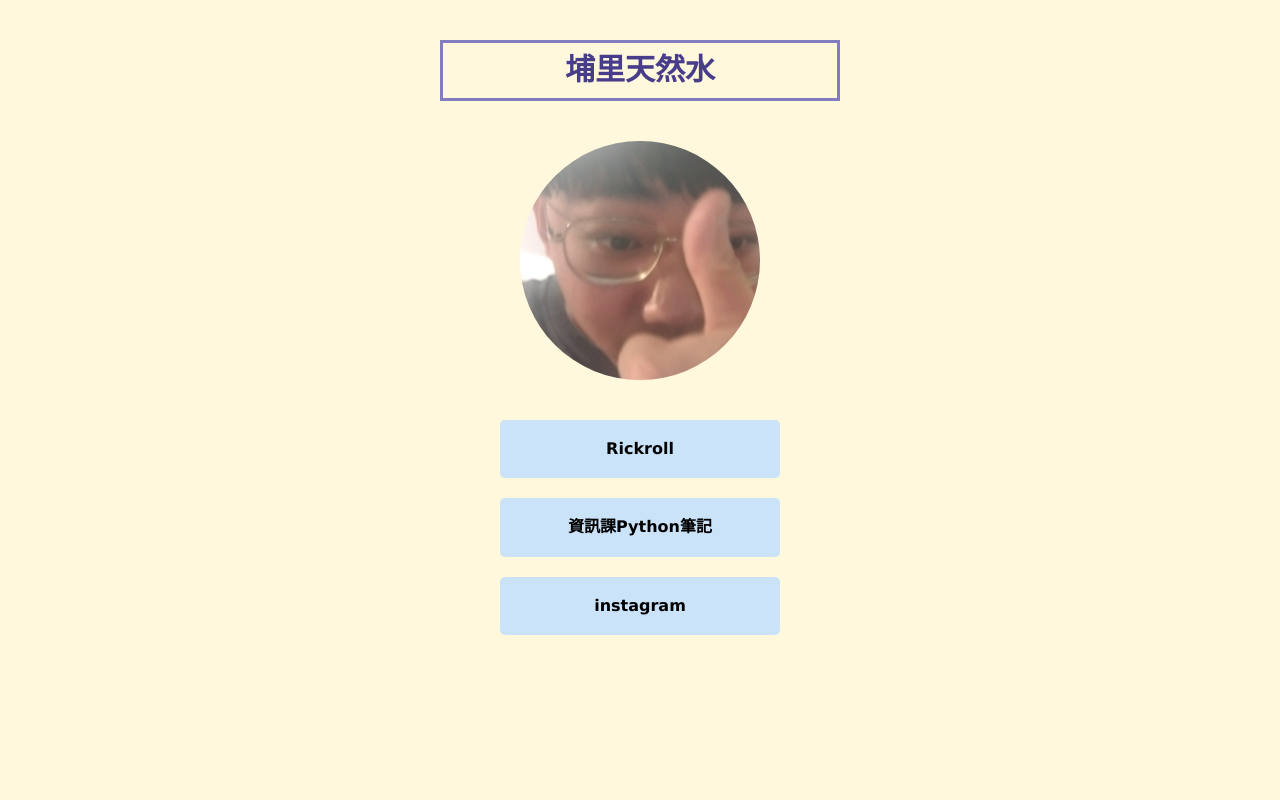
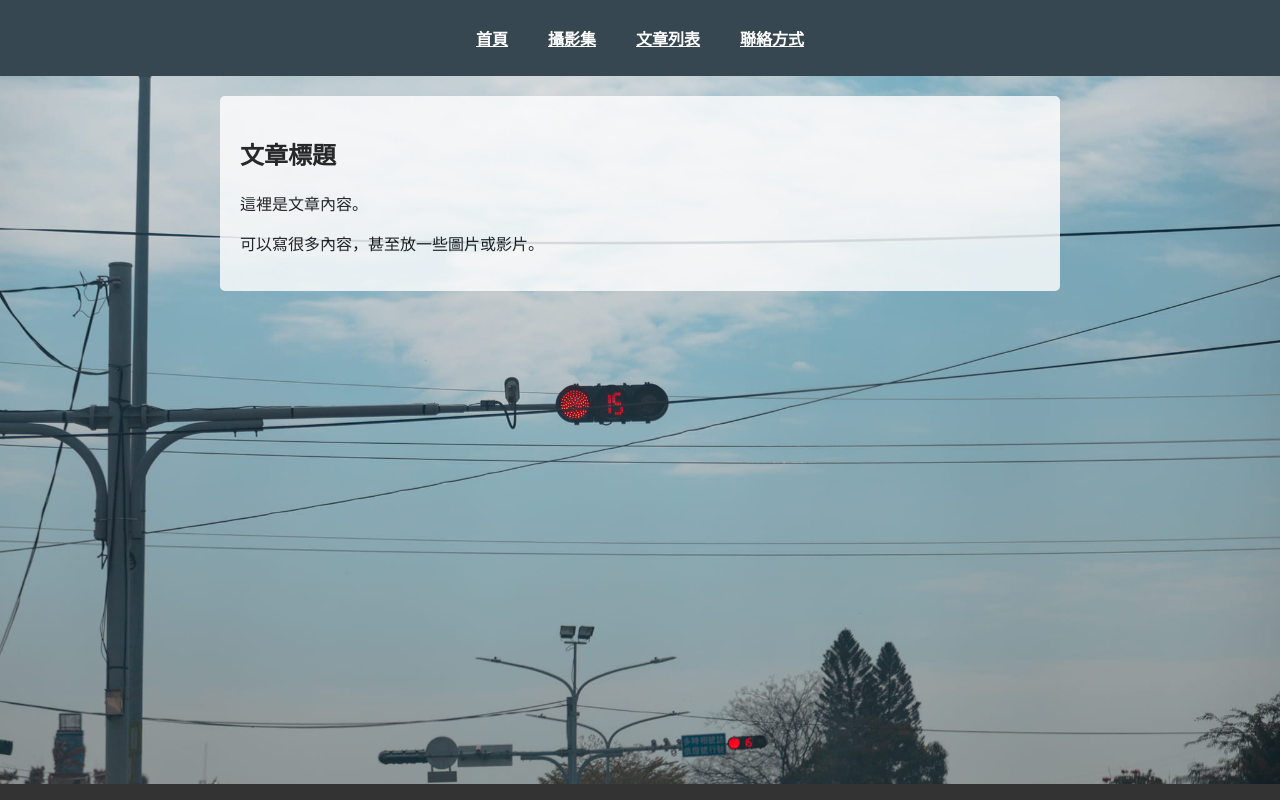
Before and after one commit to Nues0913/web, a plain HTML site: page index.html in a window 1280 px wide. Drawn offline with Linux system fonts and the light colour scheme.

Commit message:
new web test

```diff
--- /dev/null
+++ b/css/index_style.css
@@ -0,0 +1,73 @@
+ul {
+    list-style-type: none;
+}
+body {
+    font-family: Arial, sans-serif;
+    margin: 0;
+    padding: 0;
+    background-color: #f4f4f4;
+    background-image: url("../img/img1.jpg");
+    background-size: cover;
+    background-repeat: no-repeat;
+}
+header nav {
+    background-color: #364751;
+    color: #fff;
+    padding: 10px;
+    text-align: center;
+}
+header nav ul {
+    color: #fff;
+    display: flex;
+    justify-content: center;
+    padding: 0;
+}
+header nav ul li {
+    margin: 0 20px;
+}
+header nav ul li a {
+    font-weight: bold;
+    color: #fff;
+}
+header nav ul li a:hover{
+    text-decoration: underline double;
+}
+main {
+    padding: 20px;
+    max-width: 800px;
+    margin: 20px auto;
+    background-color: #fff;
+    border-radius: 5px;
+    opacity: 0.8;
+}
+footer {
+    background-color: #333;
+    color: #fff;
+    text-align: center;
+    padding: 0;
+    position: fixed;
+    bottom: 0;
+    width: 100%;
+}
+
+@media screen and (max-width:640px) {
+
+    main {
+        padding: 20px;
+        max-width: 800px;
+        margin: 20px 15px;
+        background-color: #fff;
+        border-radius: 5px;
+        opacity: 0.8;
+    }
+    body {
+        font-family: Arial, sans-serif;
+        margin: 0;
+        padding: 0;
+        background-color: #f4f4f4;
+        background-image: url("../img/Anping.JPG");
+        background-size: 150%;
+        background-repeat:repeat;
+        background-position-x: center;
+    }
+}
--- a/index.html
+++ b/index.html
@@ -1,21 +1,30 @@
 <!DOCTYPE html>
 <html>
     <head>
-        <meta charset="utf-8">
+        <title>Thought jar</title>
         <meta name="viewport" content="width=device-width,initial-scale=1">
-        <link rel="stylesheet" href="css/reset.css">
-        <link rel="stylesheet" href="css/style.css">
-        <title>Nues の web</title>
+        <link rel="stylesheet" href="css/index_style.css">
     </head>
     <body>
-        <h1>埔里天然水</h1>
-        <p>
-            <img src="img\head_shot.jpg" alt="大頭照" width="300px">
-        </p>
-        <ul>
-            <li><a href = "https://www.youtube.com/watch?v=dQw4w9WgXcQ">Rickroll</a></li>
-            <li><a href = "https://hackmd.io/0fT5WbSuRTqoIK_J4HO7Iw">資訊課Python筆記</a></li>
-            <li><a href = "https://www.instagram.com/nues0913_/">instagram</a></li>
-        </ul>
+        <header>
+            <nav>
+                <ul>
+                    <li><a href="#">首頁</a></li>
+                    <li><a href="#">攝影集</a></li>
+                    <li><a href="#">文章列表</a></li>
+                    <li><a href="#">聯絡方式</a></li>
+                </ul>
+            </nav>
+        </header>
+        <main>
+            <section>
+                <h2>文章標題</h2>
+                <p>這裡是文章內容。<br></p>
+                <p>可以寫很多內容，甚至放一些圖片或影片。</p>
+            </section>
+        </main>
+        <footer>
+            <p></p>
+        </footer>
     </body>
 </html>
```
Also changed, not shown: poto.html (deleted, +0 -41 lines), img/img1.jpg (added), 4 other files.
